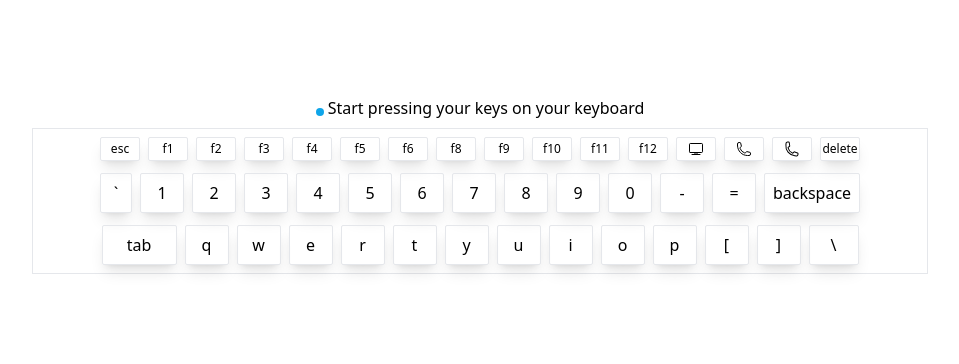
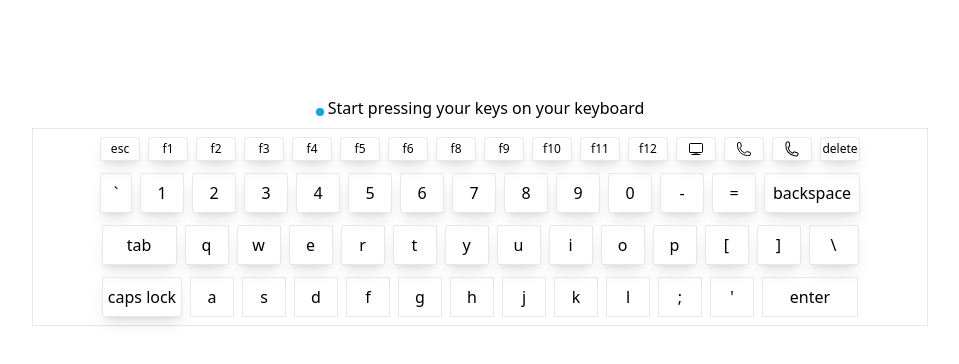
Before and after one commit to aziz-codes/react-keyboard-tester, a React (Vite) app: page / in a window 1280 px wide. Shown: the top 364 px of the page, without its empty margins (160-1119 px from the left). Built offline with nearby package versions, Linux system fonts and the light colour scheme.

Commit message:
rendered 4th row

```diff
--- a/src/components/Keyboard.jsx
+++ b/src/components/Keyboard.jsx
@@ -13,6 +13,7 @@ const Keyboard = () => {
   const firstRow = allKeys.slice(0, 16);
   const secondRow = allKeys.slice(16, 30);
   const thirdRow = allKeys.slice(30, 44);
+  const fourthRow = allKeys.slice(44, 57);
   return (
     <section className="w-full  flex flex-col items-center mt-24">
       <div className="flex items-center gap-1">
@@ -65,6 +66,24 @@ const Keyboard = () => {
           ))}
         </div>
         {/* end of third row */}
+
+        {/* start of 4th row */}
+
+        <div className="flex gap-2 items-center">
+          {fourthRow.map((btn, index) => (
+            <button
+              key={index}
+              className={`h-10 w-11 border ${
+                index === 0 &&
+                "w-20 flex rounded-sm items-center justify-center shadow-lg "
+              } ${index === fourthRow.length - 1 && "w-24"}`}
+            >
+              {btn.label}
+            </button>
+          ))}
+        </div>
+
+        {/* end of 4th row  */}
       </div>
     </section>
   );
```
